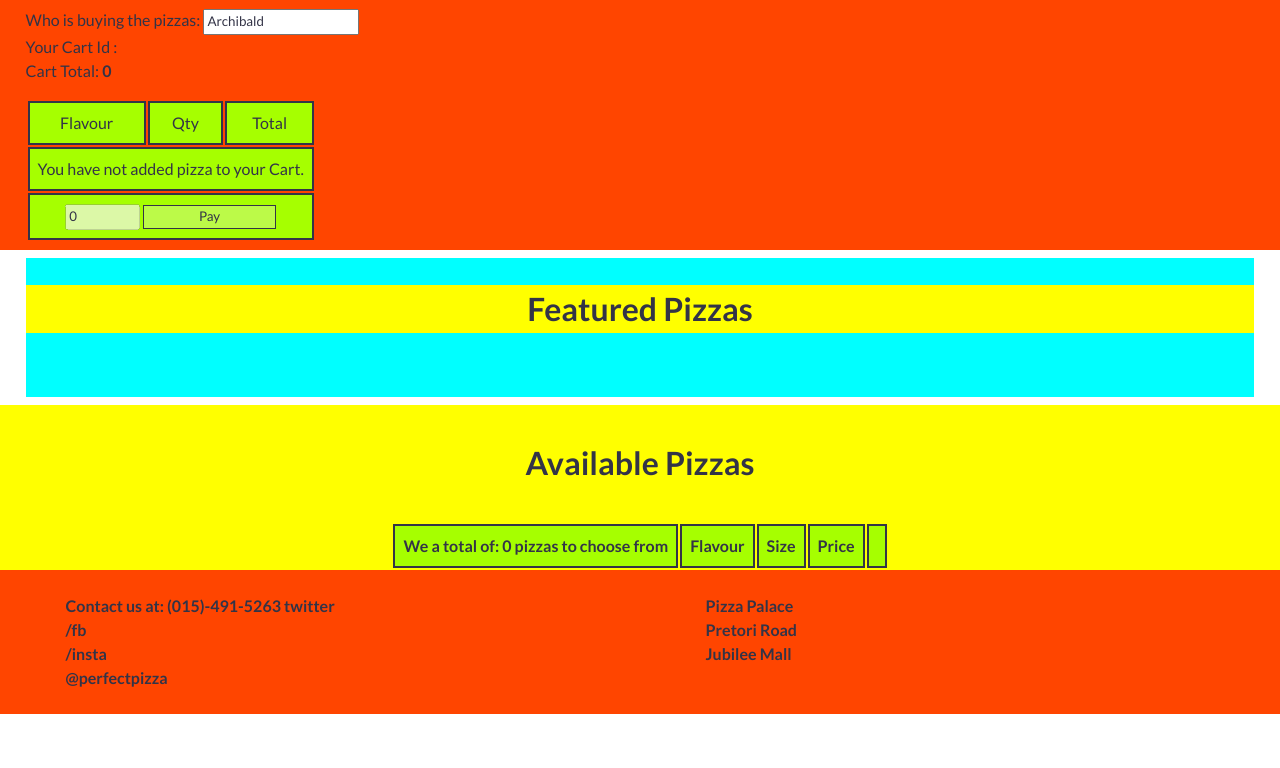
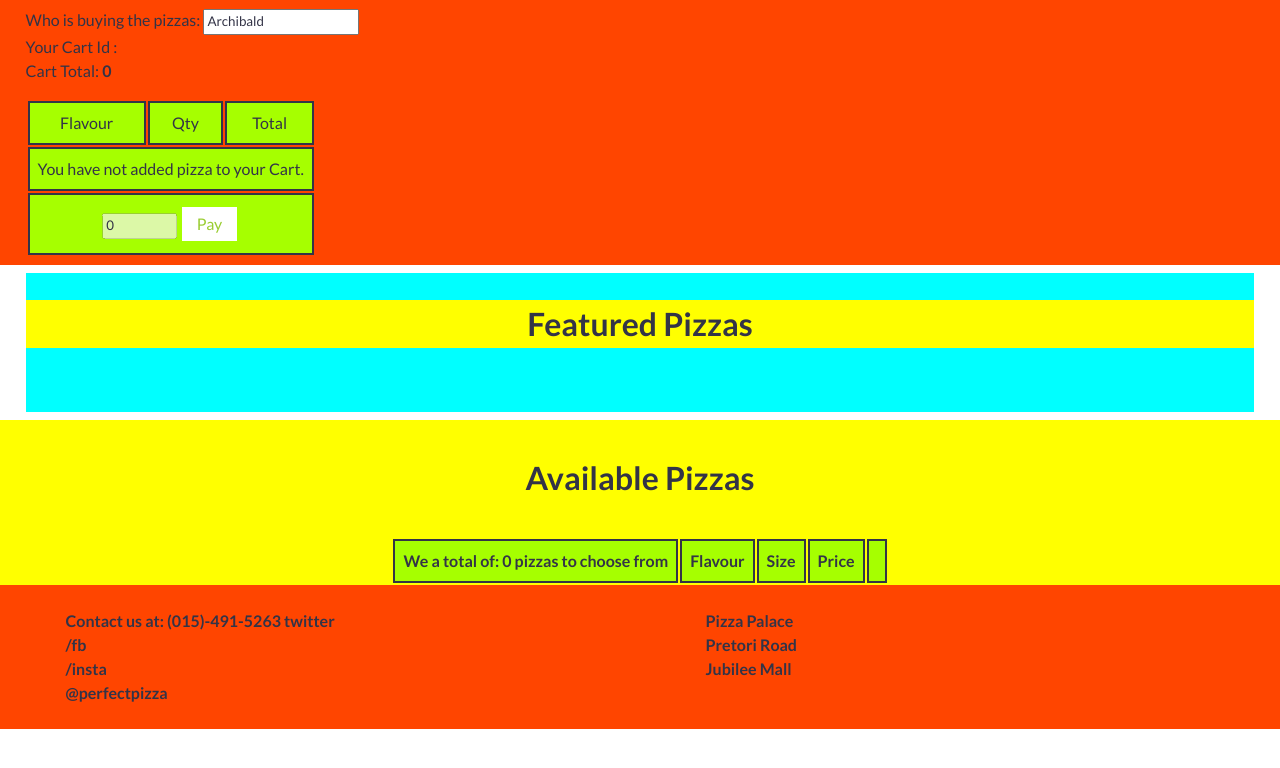
Before and after one commit to Poroto-Kekana/pizza-cart-with-api, a plain HTML site: page index.html in a window 1280 px wide. Drawn offline with nearby package versions, Linux system fonts and the light colour scheme; no server answers.

Commit message:
style buttons

```diff
--- a/css/simple-grid.css
+++ b/css/simple-grid.css
@@ -52,8 +52,16 @@ input {
 }
 
 button {
+  background-color: white;
   border: 1px solid;
-  width: 50%;
+  border: none;
+  color: yellowgreen;
+  padding: 5px 15px;
+  text-align: center;
+  text-decoration: none;
+  display: inline-block;
+  font-size: 16px;
+  margin: 4px 2px;
 }
 
 
```
